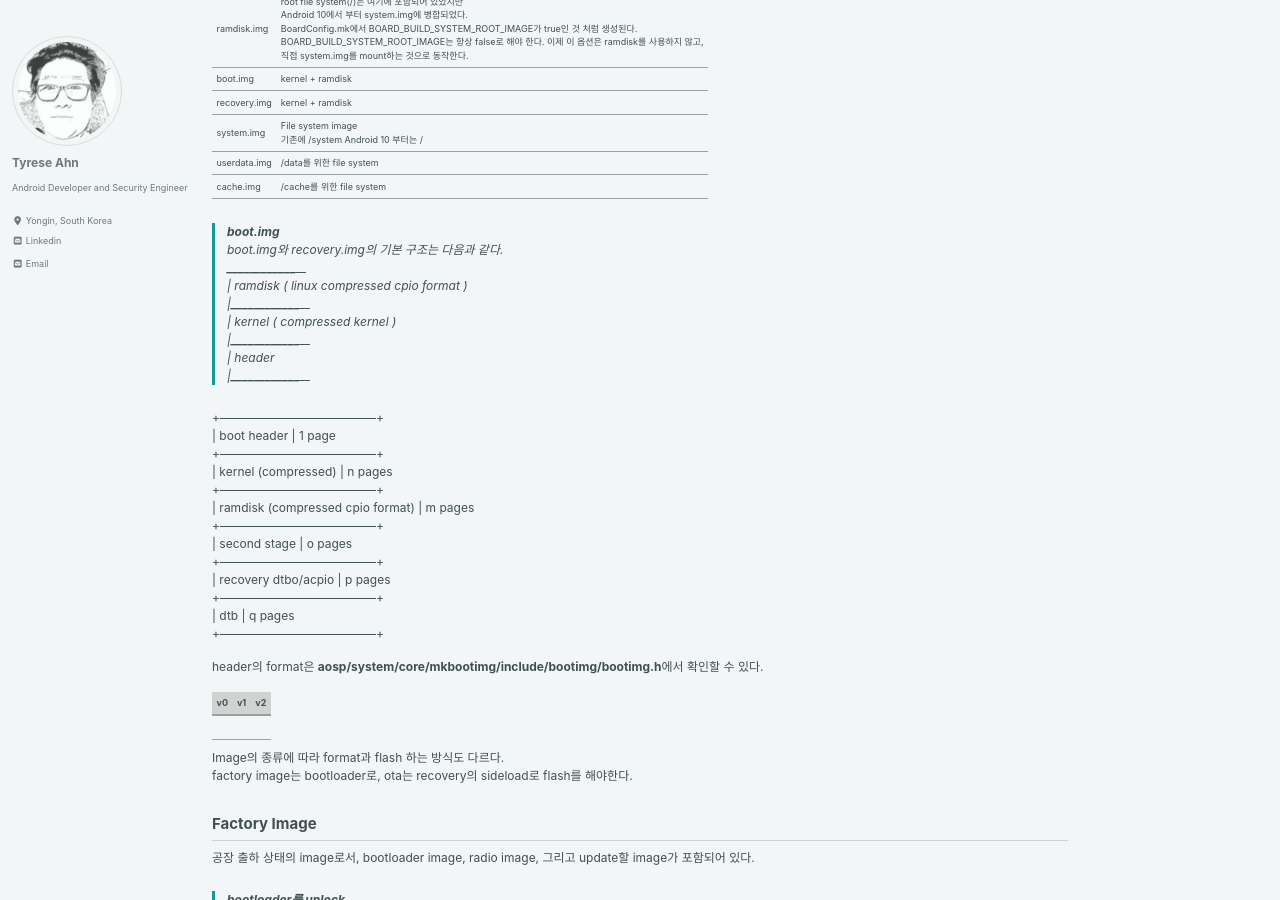
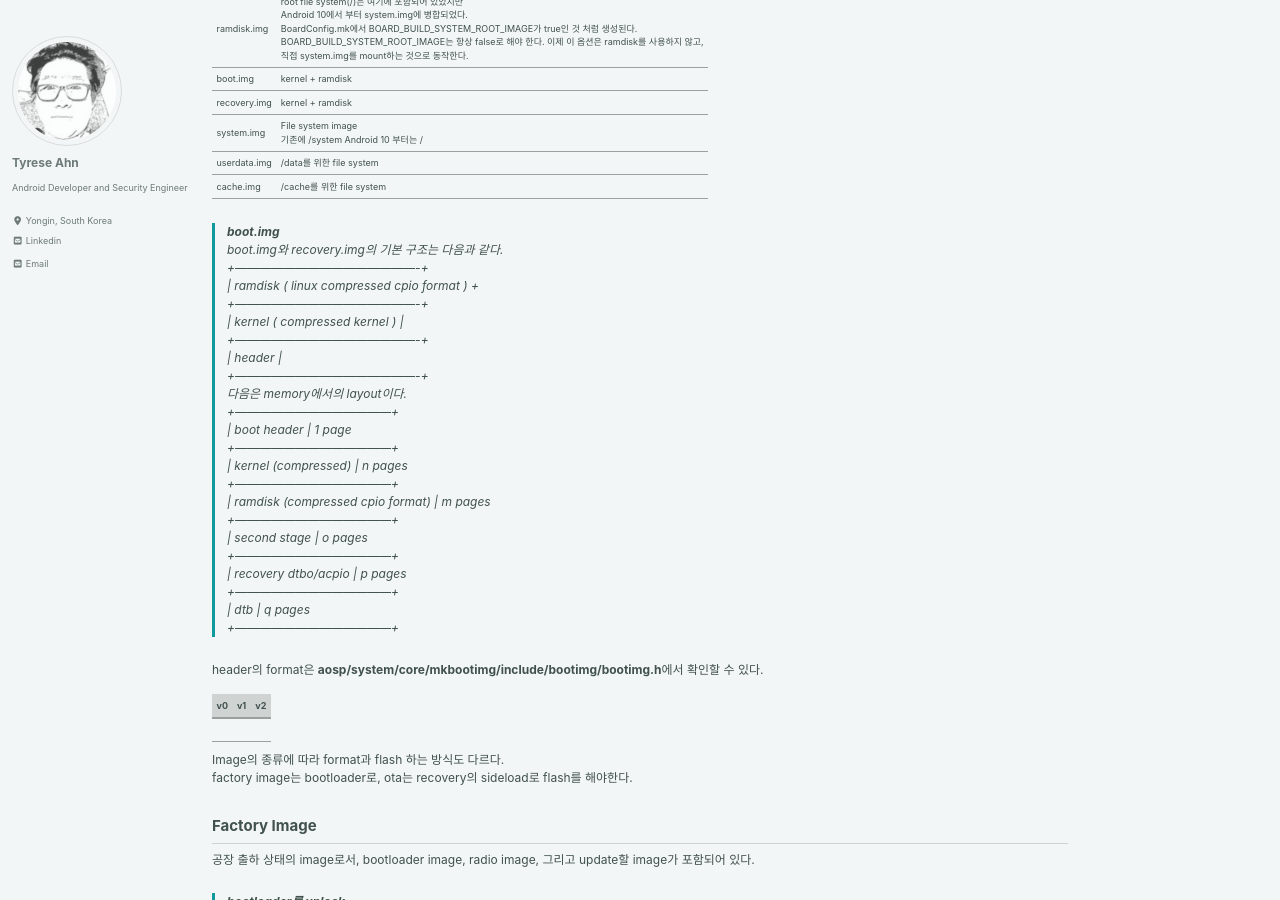
Before and after one commit to devdevil1901/devdevil1901.github.io, a Jekyll site: the page built from _pages/android-flash.md, in a window 1280 px wide and 900 px high, scrolled down 823 px. Built offline with Jekyll 4.4.1, drawn with Linux system fonts in a browser that asks for light colours; cached includes are drawn as plain includes; nearby versions of some CDN libraries.

Commit message:
Update android-flash.md

```diff
--- a/_pages/android-flash.md
+++ b/_pages/android-flash.md
@@ -51,27 +51,27 @@ dm-verity가 지원하는 ext4 file system image
 
 > **boot.img**
 boot.img와 recovery.img의 기본 구조는 다음과 같다.
- ______________________________________
-|  ramdisk ( linux compressed cpio format )
-|______________________________________
-|  kernel ( compressed kernel )
-|______________________________________
-|  header
-|______________________________________
-
- +---------------------------------------+
- | boot header                           | 1 page
- +---------------------------------------+
- | kernel (compressed)                   | n pages
- +---------------------------------------+
- | ramdisk  (compressed cpio format)     | m pages
- +---------------------------------------+
- | second stage    	                     | o pages
- +---------------------------------------+
- | recovery dtbo/acpio                   | p pages
- +---------------------------------------+
- | dtb             	                     | q pages
- +---------------------------------------+
++----------------------------------------------+
+|  ramdisk ( linux compressed cpio format )    +
++----------------------------------------------+
+|  kernel ( compressed kernel )                |
++----------------------------------------------+
+|  header                                      |
++----------------------------------------------+
+다음은 memory에서의 layout이다.
++---------------------------------------+
+| boot header                           | 1 page
++---------------------------------------+
+| kernel (compressed)                   | n pages
++---------------------------------------+
+| ramdisk  (compressed cpio format)     | m pages
++---------------------------------------+
+| second stage    	                    | o pages
++---------------------------------------+
+| recovery dtbo/acpio                   | p pages
++---------------------------------------+
+| dtb             	                    | q pages
++---------------------------------------+
 
 
 header의 format은 **aosp/system/core/mkbootimg/include/bootimg/bootimg.h**에서 확인할 수 있다.
```
